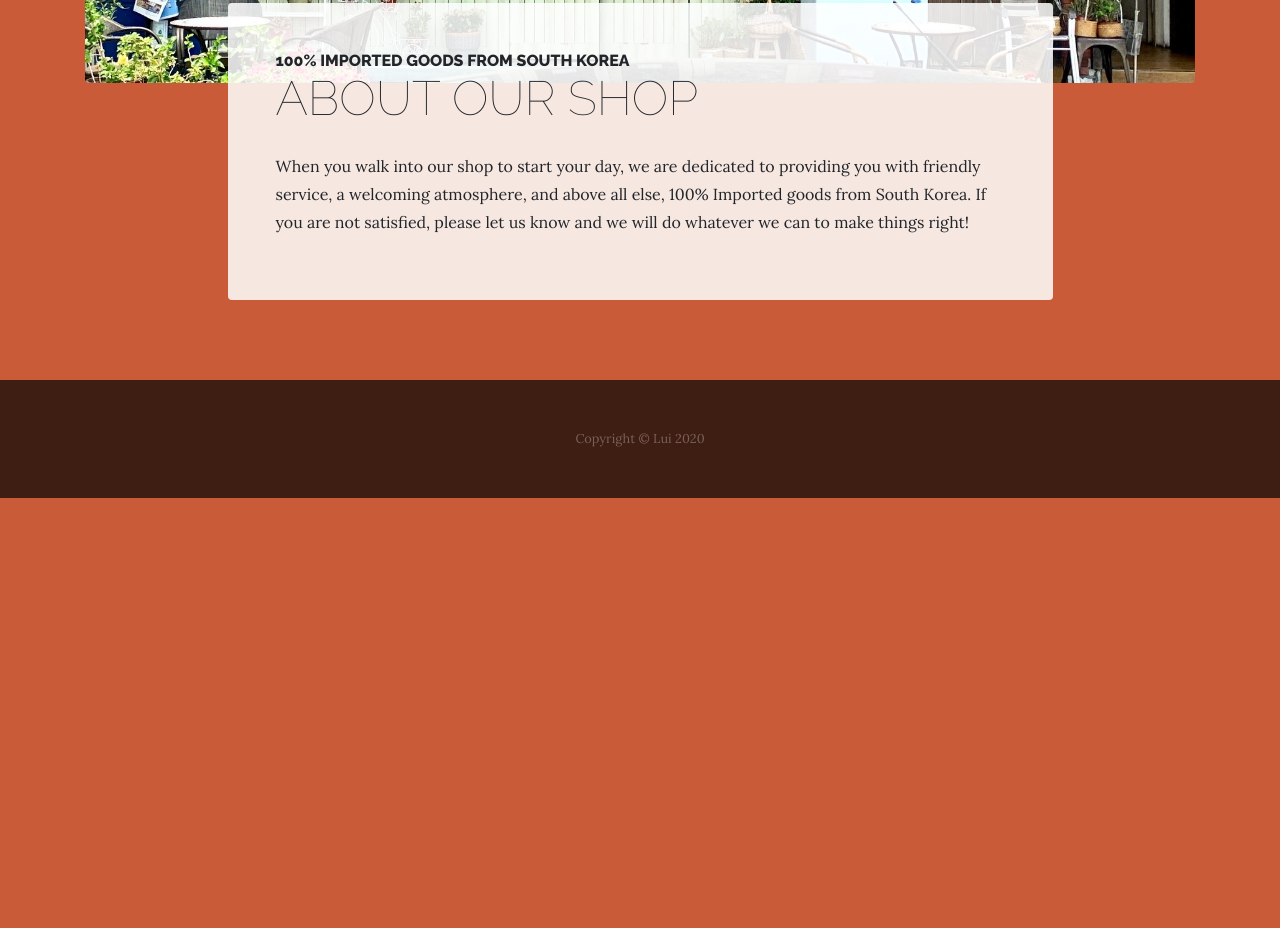
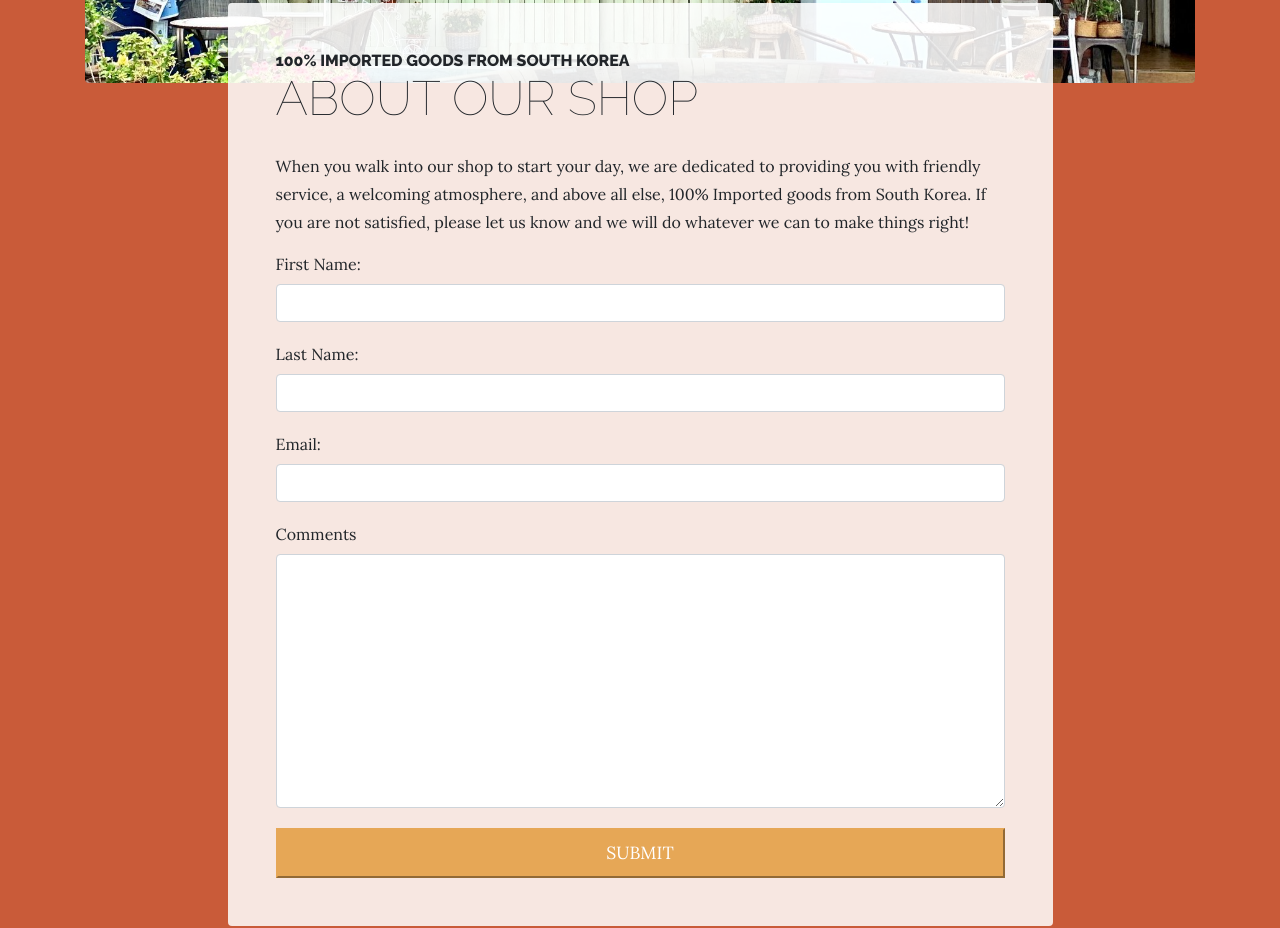
Before and after one commit to LuiZhiHeng/KoreaFamilyMarket, a website: page about.html in a window 1280 px wide. Shown: the part 1247-2175 px from the top of the page. Before the commit the page ends 1745 px from the top, so only its background shows below. Drawn offline with Linux system fonts and the light colour scheme.

Commit message:
Update about.html

```diff
--- a/about.html
+++ b/about.html
@@ -44,13 +44,13 @@
             </a>
           </li>
           <li class="nav-item active px-lg-4">
-            <a class="nav-link text-uppercase text-expanded" href="about.html">About</a>
+            <a class="nav-link text-uppercase text-expanded" href="about.html">Contact</a>
           </li>
           <li class="nav-item px-lg-4">
             <a class="nav-link text-uppercase text-expanded" href="products.html">Products</a>
           </li>
           <li class="nav-item px-lg-4">
-            <a class="nav-link text-uppercase text-expanded" href="store.html">Store</a>
+            <a class="nav-link text-uppercase text-expanded" href="store.html">About</a>
           </li>
         </ul>
       </div>
@@ -63,12 +63,51 @@
       <div class="about-heading-content">
         <div class="row">
           <div class="col-xl-9 col-lg-10 mx-auto">
-            <div class="bg-faded rounded p-5">
+            <div class="bg-faded rounded p-5" style="overflow: hidden;">
               <h2 class="section-heading mb-4">
                 <span class="section-heading-upper">100% Imported goods from South Korea</span>
                 <span class="section-heading-lower">About Our Shop</span>
               </h2>
+              <style>
+                label, input, textarea, button {
+                  float: left;
+                  clear: both;
+                }
+
+                input, textarea {
+                  width: 100%;
+                  margin-bottom: 20px;
+                }
+
+                button {
+                  width: 100%;
+                  padding-top: 10px;
+                  padding-bottom: 10px;
+                  font-size: 1.1em;
+                }
+
+                .cap {
+                  text-transform: uppercase;
+                }
+
+              </style>
               <p>When you walk into our shop to start your day, we are dedicated to providing you with friendly service, a welcoming atmosphere, and above all else, 100% Imported goods from South Korea. If you are not satisfied, please let us know and we will do whatever we can to make things right!</p>
+              <form action="">
+                <label for="">First Name: </label>
+                <input type="text" class="form-control">
+
+                <label for="">Last Name: </label>
+                <input type="text" class="form-control">
+
+                <label for="">Email: </label>
+                <input type="email" class="form-control">
+
+                <label for="">Comments</label>
+                <textarea name="" id="" cols="30" rows="10" class="form-control"></textarea>
+
+                <button class="cap btn-primary" >Submit</button>
+              </form>
+
             </div>
           </div>
         </div>
```
